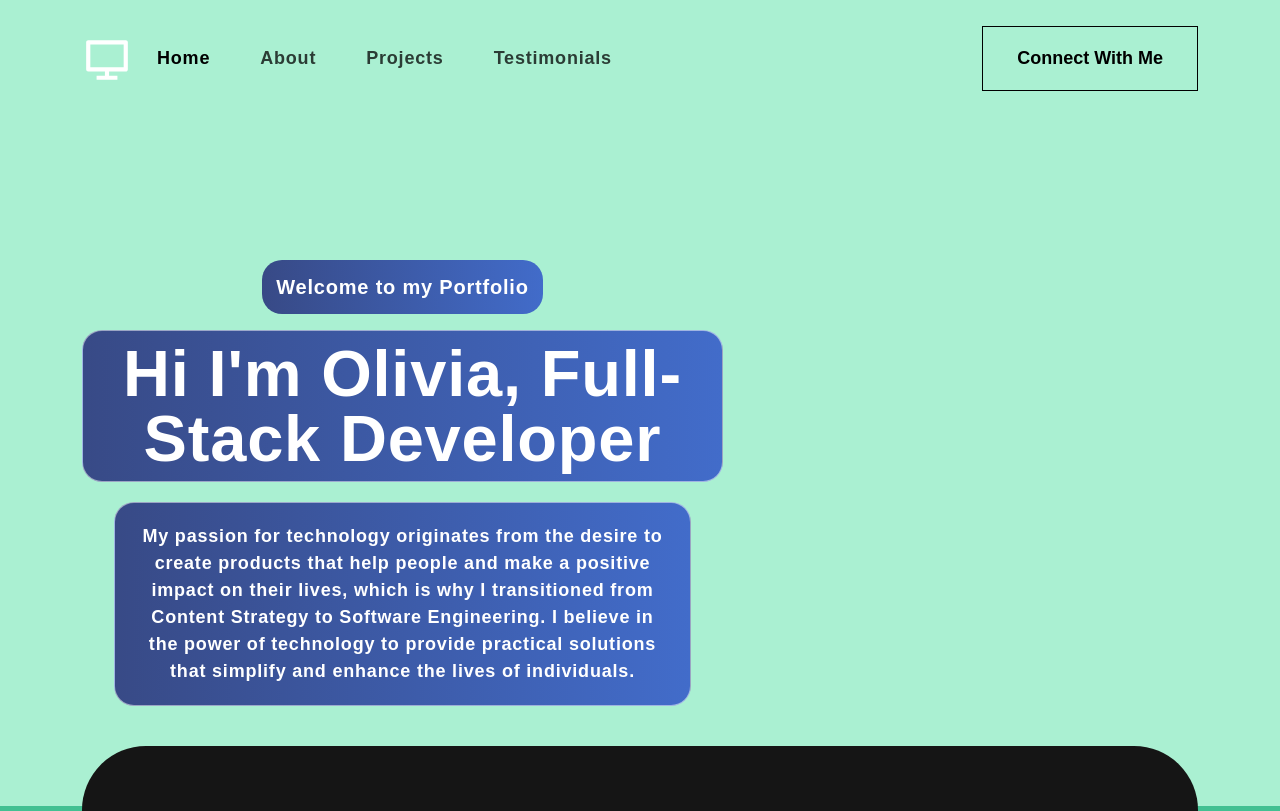
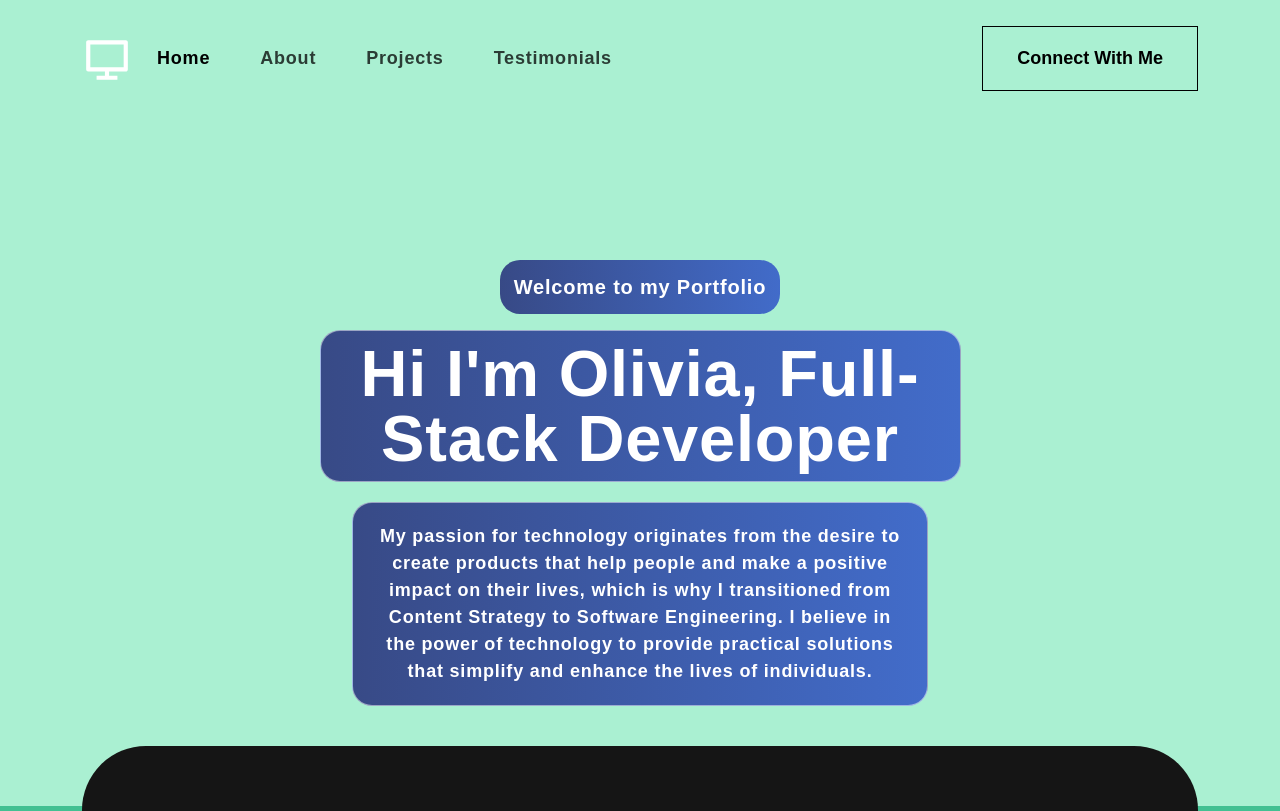
Before and after one commit to opierez/personal-website, a React (Create React App) app: page / in a window 1280 px wide. Shown: the top 811 px of the page. Built offline with nearby package versions, Linux system fonts and the light colour scheme; a web font is replaced by a local one.

Commit message:
content changes

```diff
--- a/src/components/Banner.js
+++ b/src/components/Banner.js
@@ -57,9 +57,6 @@ function Banner() {
                         <h1>{`Hi I'm Olivia, `}<span className="wrap">{text}</span></h1>
                         <p>My passion for technology originates from the desire to create products that help people and make a positive impact on their lives, which is why I transitioned from Content Strategy to Software Engineering. I believe in the power of technology to provide practical solutions that simplify and enhance the lives of individuals.</p>
                     </Col>
-                    <Col xs={12} md={6} xl={5}>
-                        <div></div>
-                    </Col>
                 </Row>
             </Container>
         </section>
--- a/src/components/Socials.js
+++ b/src/components/Socials.js
@@ -18,7 +18,7 @@ function Socials() {
             <Container>
                 <Row>
                     <Col>
-                        <h5 className="social-text">Have a question or just want to chat? Please reach out!</h5>
+                        <h5 className="social-text">Have a question or want to chat? Please reach out!</h5>
                     </Col>
                 </Row>
                 <Row>
```
